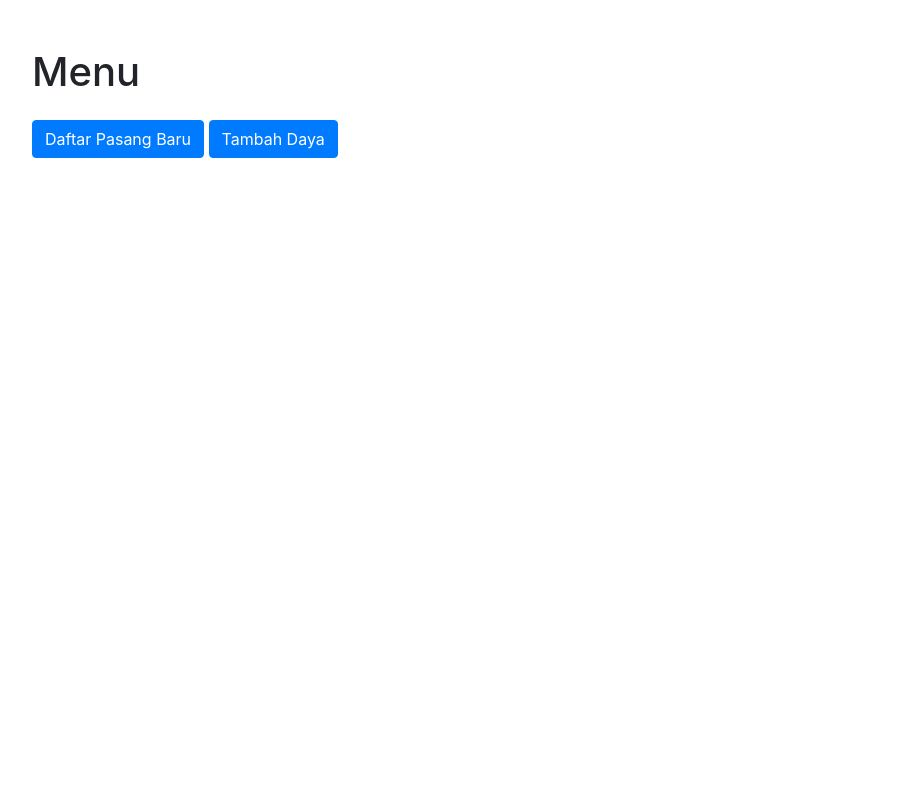
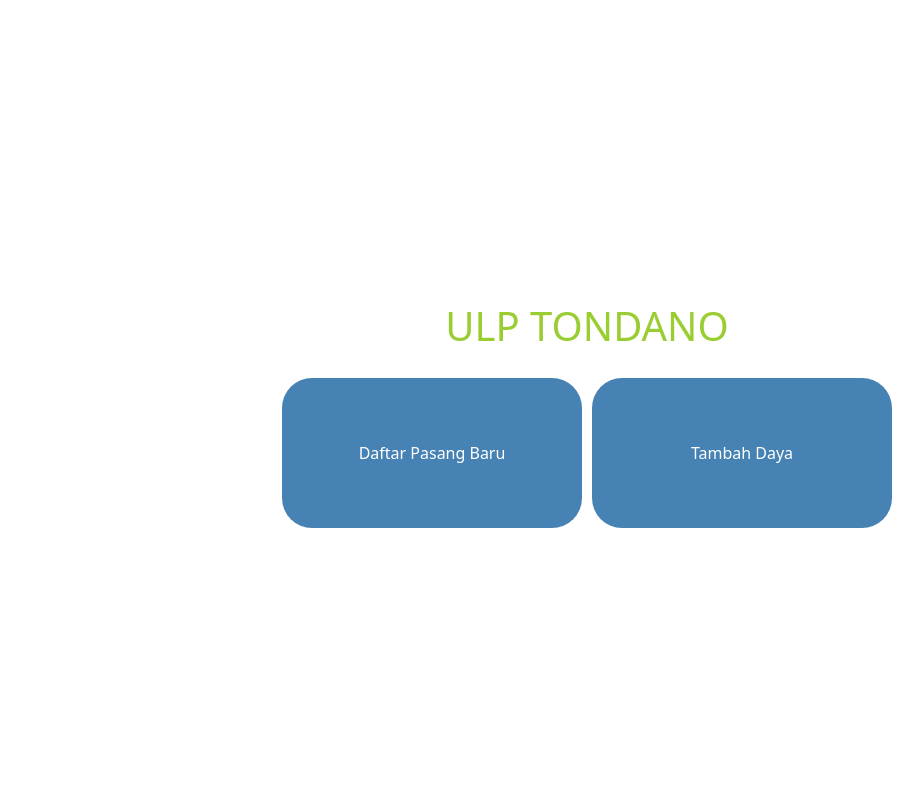
Before and after one commit to PengabdiRupiah/pasang, a PHP site: page /menu.html in a window 1280 px wide. Shown: the whole page, without its empty margins (53-976 px from the left). Run offline with PHP 8.4, Linux system fonts and the light colour scheme.

Commit message:
napa mas

```diff
--- a/menu.html
+++ b/menu.html
@@ -8,10 +8,93 @@
     <title>Menu</title>
 </head>
 <body>
-    <div class="container">
-        <h1 class="mt-5">Menu</h1>
-        <a href="index.php" class="btn btn-primary mt-3">Daftar Pasang Baru</a>
-        <a href="indeks.php" class="btn btn-primary mt-3">Tambah Daya</a>
+    <style>
+        *,html,body{
+            margin: 0;
+            padding: 0;
+            box-sizing: border-box;
+            font-family: system-ui, -apple-system, BlinkMacSystemFont, 'Segoe UI', Roboto, Oxygen, Ubuntu, Cantarell, 'Open Sans', 'Helvetica Neue', sans-serif;
+        }
+.box1{
+    width: 300px;
+    height: 150px;
+    background-color: steelblue;
+    color: white;
+    display: flex;
+    justify-content: center;
+    align-items: center;
+    border-radius: 30px;
+}
+.box2{
+    width: 300px;
+    height: 150px;
+    background-color: steelblue;
+    color: white;
+    display: flex;
+    justify-content: center;
+    align-items: center;
+    border-radius: 30px;
+    box-shadow: 5px 10px;
+
+}
+
+.box1:hover{
+    opacity: 70%;
+    transition: .5s ease-in-out;
+
+}
+.box2:hover{
+    opacity: 70%;
+    transition: .5s ease-in-out;
+
+}
+
+.container-menu{
+
+    width: 100%;
+    min-height: 100vh;
+    display: flex;
+    justify-content: center;
+    align-items: center;
+}
+
+.wrp{
+    display: flex;
+    justify-content: center;
+    align-items: center;
+    flex-direction: column;
+    flex-wrap: wrap;
+}
+.wrapper{
+    display: flex;
+    justify-content: center;
+    align-items: center;
+    gap: 10px;
+    margin-top: 20px;
+    flex-wrap: wrap;
+}
+.text{
+    display: flex;
+    justify-content: center;
+    align-items: center;
+    padding-top: 30px;
+
+}
+.logo{
+    color: yellowgreen;
+}
+
+    </style>
+    <div class="container-menu">
+        <div class="wrp">
+            <div class="text">
+                <h1 class="logo">ULP TONDANO</h1>
+            </div>
+            <div class="wrapper">
+                <a href="index.php" ><div class="box1">Daftar Pasang Baru</div></a>
+                <a href="indeks.php" ><div class="box2">Tambah Daya</div></a>
+            </div>
+        </div>
     </div>
 
     <script src="https://stackpath.bootstrapcdn.com/bootstrap/4.5.0/js/bootstrap.min.js"></script>
--- a/pendaftaran.php
+++ b/pendaftaran.php
@@ -53,7 +53,7 @@
 
 <body>
     <div class="container">
-        <h1>Data Survei</h1>
+        <h2>Data Pelanggan untuk Daftar PLN Mobile</h2>
         <div class="wrp">
             <table class="table">
                 <thead class="thead-dark">
```
Also changed, not shown: indeks.php (+13 -0 lines), index.php (+17 -2 lines), logopln.png (added), style.css (line endings or trailing spaces), 1 other file.
